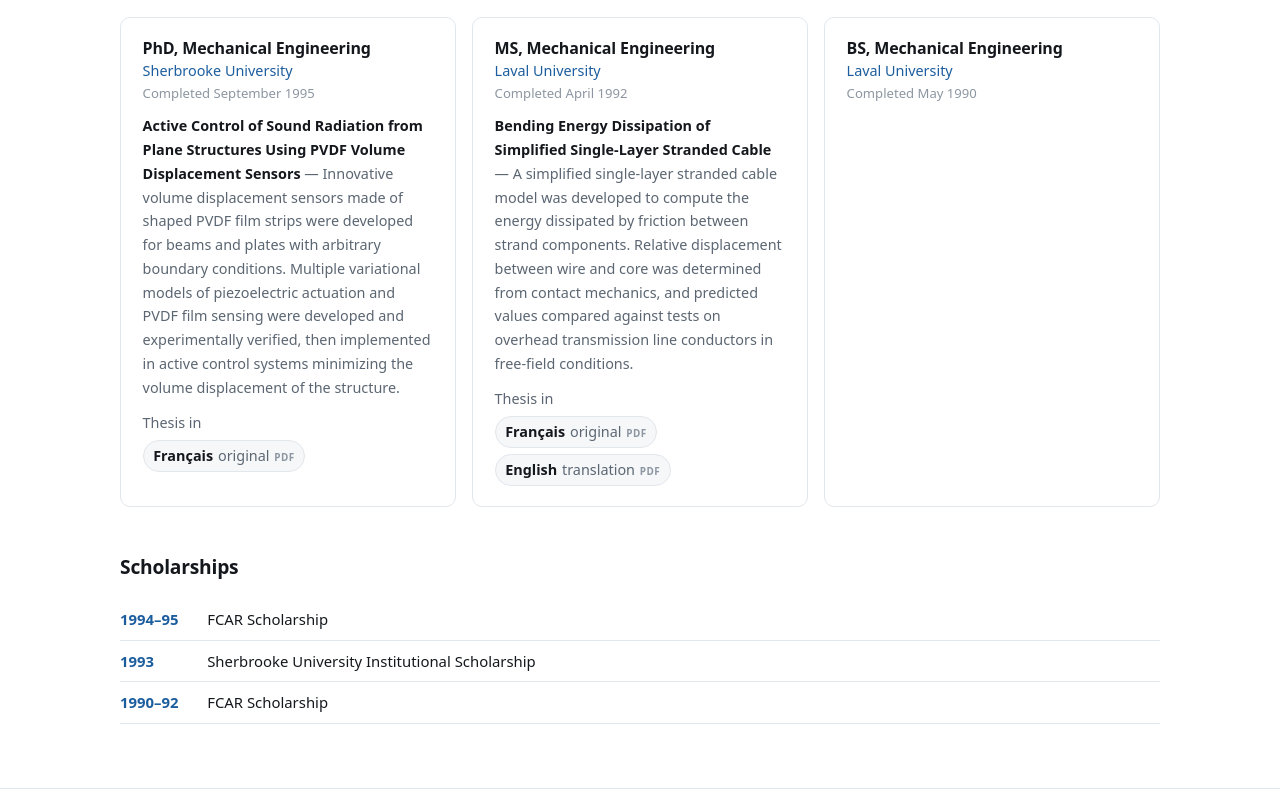
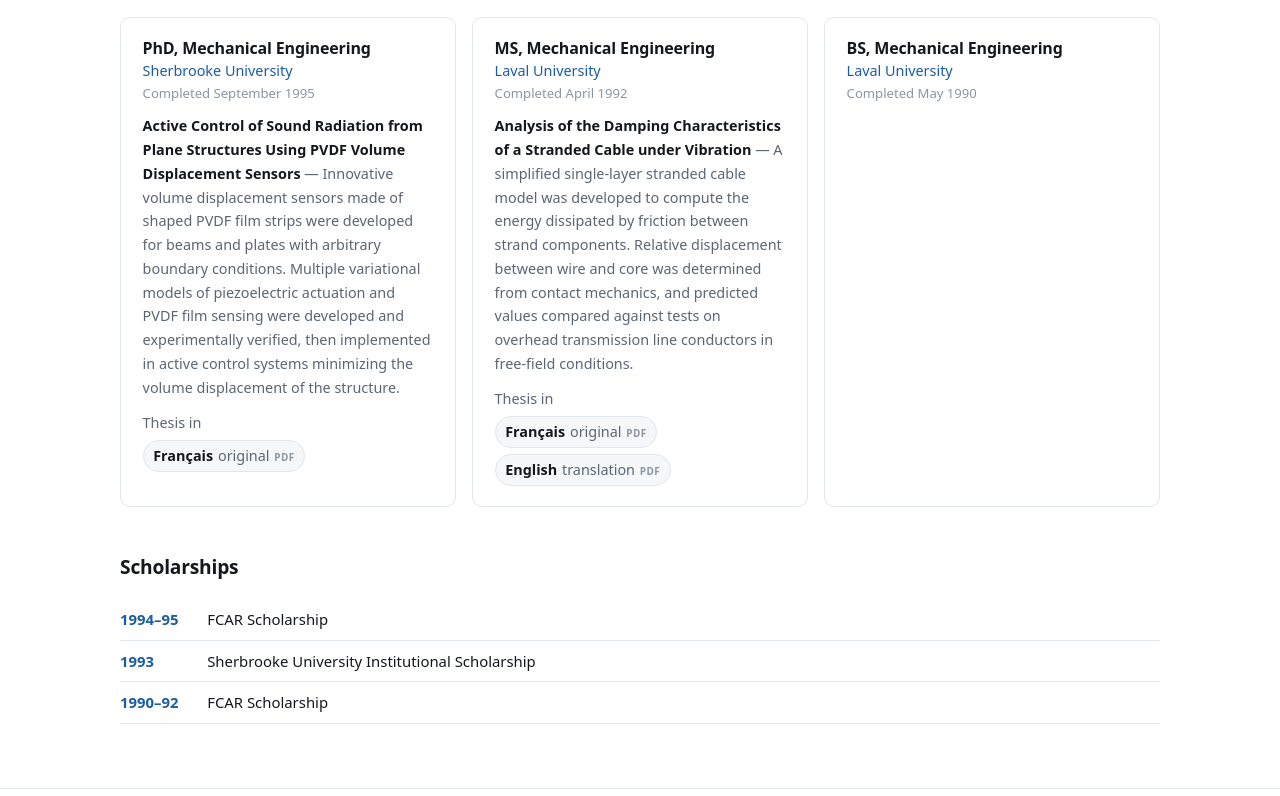
Before and after one commit to FrancoisCharette/bio, a plain HTML site: page index.html in a window 1280 px wide. Shown: the part 5684-6480 px from the top of the page. Drawn offline with Linux system fonts and the light colour scheme.

Commit message:
Use the master's thesis own title on the web page
The translated thesis title page reads "Analysis of the Damping
Characteristics of a Stranded Cable under Vibration". The site called it
two different things, neither of them that: the publications list used a
paraphrase, and the degree card was headed with the title of the 1998
J. Engineering Mechanics paper instead.

Both now carry the title from masterThesis_EN.pdf. The 1998 paper keeps
its own title in the articles list, where it belongs.

Co-Authored-By: Claude Opus 5 <noreply@anthropic.com>

```diff
--- a/index.html
+++ b/index.html
@@ -346,7 +346,7 @@
           <h4>MS, Mechanical Engineering</h4>
           <div class="school">Laval University</div>
           <span class="years">Completed April 1992</span>
-          <p><em>Bending Energy Dissipation of Simplified Single-Layer Stranded Cable</em> — A simplified single-layer stranded cable model was developed to compute the energy dissipated by friction between strand components. Relative displacement between wire and core was determined from contact mechanics, and predicted values compared against tests on overhead transmission line conductors in free-field conditions.</p>
+          <p><em>Analysis of the Damping Characteristics of a Stranded Cable under Vibration</em> — A simplified single-layer stranded cable model was developed to compute the energy dissipated by friction between strand components. Relative displacement between wire and core was determined from contact mechanics, and predicted values compared against tests on overhead transmission line conductors in free-field conditions.</p>
           <p class="pub-langs"><span class="lang-label">Thesis in</span><a href="pubs/masterThesis.pdf" hreflang="fr">Français <span class="note">original</span></a><a href="pubs/masterThesis_EN.pdf" hreflang="en">English <span class="note">translation</span></a></p>
         </div>
 
@@ -579,7 +579,7 @@
 
         <li><span class="pub-title">Asymmetric Actuation and Sensing of a Beam using Piezoelectric Materials</span><span class="pub-meta">F. Charette, C. Guigou, A. Berry and G. Plantier · J. Acoust. Soc. Am., Vol. 96(4), p. 2272–2283 · 1994</span></li>
 
-        <li><span class="pub-title">Analysis of Stranded Cable Damping Characteristics under Cycling Bending</span><span class="pub-meta">F. Charette · MS thesis, Université Laval · 1992</span><span class="pub-langs"><span class="lang-label">Read it in</span><a href="pubs/masterThesis.pdf" hreflang="fr">Français <span class="note">original</span></a><a href="pubs/masterThesis_EN.pdf" hreflang="en">English <span class="note">translation</span></a></span></li>
+        <li><span class="pub-title">Analysis of the Damping Characteristics of a Stranded Cable under Vibration</span><span class="pub-meta">F. Charette · MS thesis, Université Laval · 1992</span><span class="pub-langs"><span class="lang-label">Read it in</span><a href="pubs/masterThesis.pdf" hreflang="fr">Français <span class="note">original</span></a><a href="pubs/masterThesis_EN.pdf" hreflang="en">English <span class="note">translation</span></a></span></li>
       </ol>
     </div>
 
```
